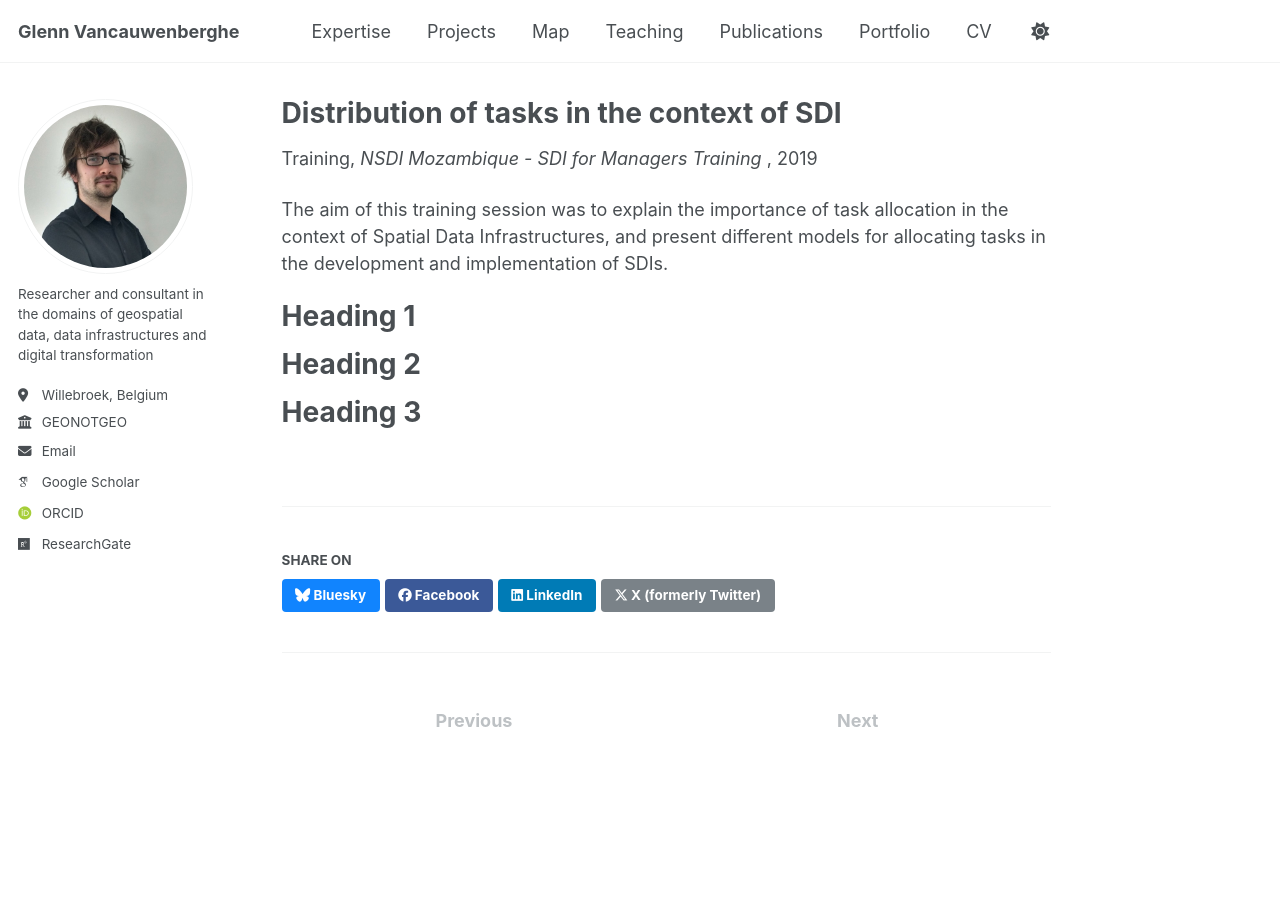
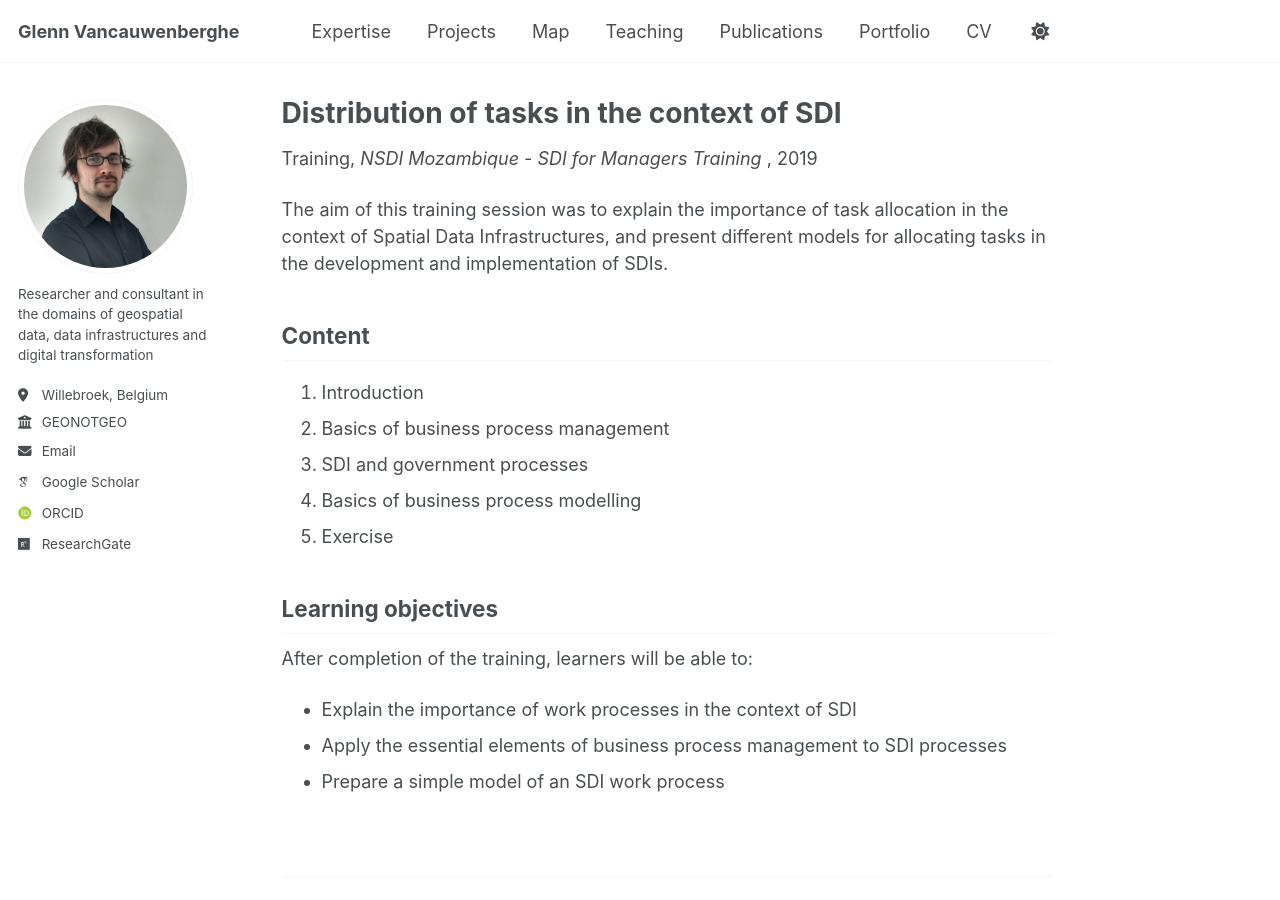
Before and after one commit to GVancauwenberghe/gvancauwenberghe.github.io, a Jekyll site: the page built from _teaching/teaching-18.md, in a window 1280 px wide and 900 px high. Built offline with Jekyll 4.4.1, drawn with Linux system fonts in a browser that asks for light colours; some web fonts are replaced.

Commit message:
Update teaching-18.md

```diff
--- a/_teaching/teaching-18.md
+++ b/_teaching/teaching-18.md
@@ -10,11 +10,15 @@ location: "Maputo, Mozambique"
 
 The aim of this training session was to explain the importance of task allocation in the context of Spatial Data Infrastructures, and present different models for allocating tasks in the development and implementation of SDIs.
 
-Heading 1
-======
+## Content
+1. Introduction
+2. Basics of business process management
+3. SDI and government processes
+4. Basics of business process modelling
+5. Exercise
 
-Heading 2
-======
-
-Heading 3
-======
+## Learning objectives
+After completion of the training, learners will be able to:
+* Explain the importance of work processes in the context of SDI
+* Apply the essential elements of business process management to SDI processes
+* Prepare a simple model of an SDI work process
```
